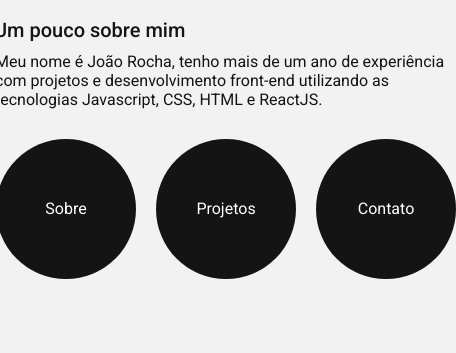
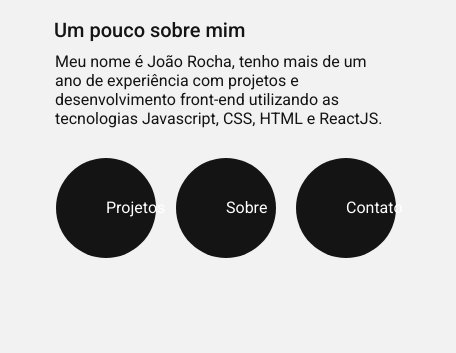
Before and after one commit to JoaoEduardoRRocha/Portfolio-Oficial-master, a plain HTML site: page index.html in a window 390 px wide. Shown: the part 747-1100 px from the top of the page, 456 px wide, since content can reach past the window. Drawn offline with Linux system fonts and the light colour scheme.

Commit message:
fix(buttons): sectionHome

```diff
--- a/components/sectionHome/index.css
+++ b/components/sectionHome/index.css
@@ -179,7 +179,7 @@ section div header h3 {
 
 .box-main-buttons__main-buttons {
     display: flex;
-    justify-content: center;
+    justify-content: space-around;
     align-items: center;
 
     background-color: #141414;
@@ -188,7 +188,7 @@ section div header h3 {
     width: 5rem;
     height: 5rem;
     border-radius: 100%;
-    padding: 7rem;
+    padding: 5rem;
     transition: all ease 0.5s;
 
     font-size: 1.6rem;
--- a/components/sectionHome/index.js
+++ b/components/sectionHome/index.js
@@ -21,8 +21,8 @@ export class Section extends HTMLElement {
                 </header>
 
                 <div class="box-main-buttons">
+                    <a class="box-main-buttons__main-buttons" href="./pages/projetos.html"><span>Projetos</span></a>
                     <a class="box-main-buttons__main-buttons" href="./pages/sobremim.html"><span>Sobre</span></a>
-                    <a class="box-main-buttons__main-buttons" href="./pages/projetos.html"><span>Projetos</span></a>
                     <a class="box-main-buttons__main-buttons" href="https://wa.me/5521976747042" target="_blank"><span>Contato</span></a>
                 </div>
             </div>
```
